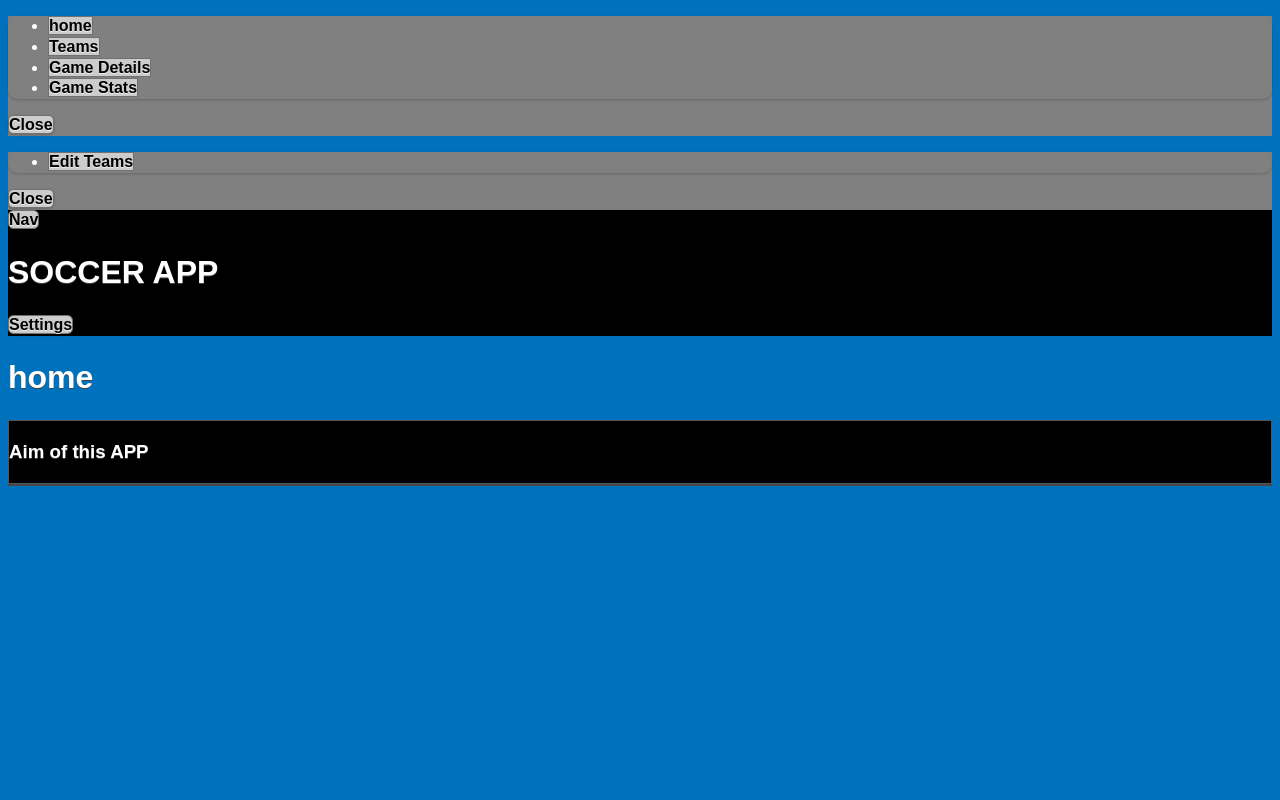
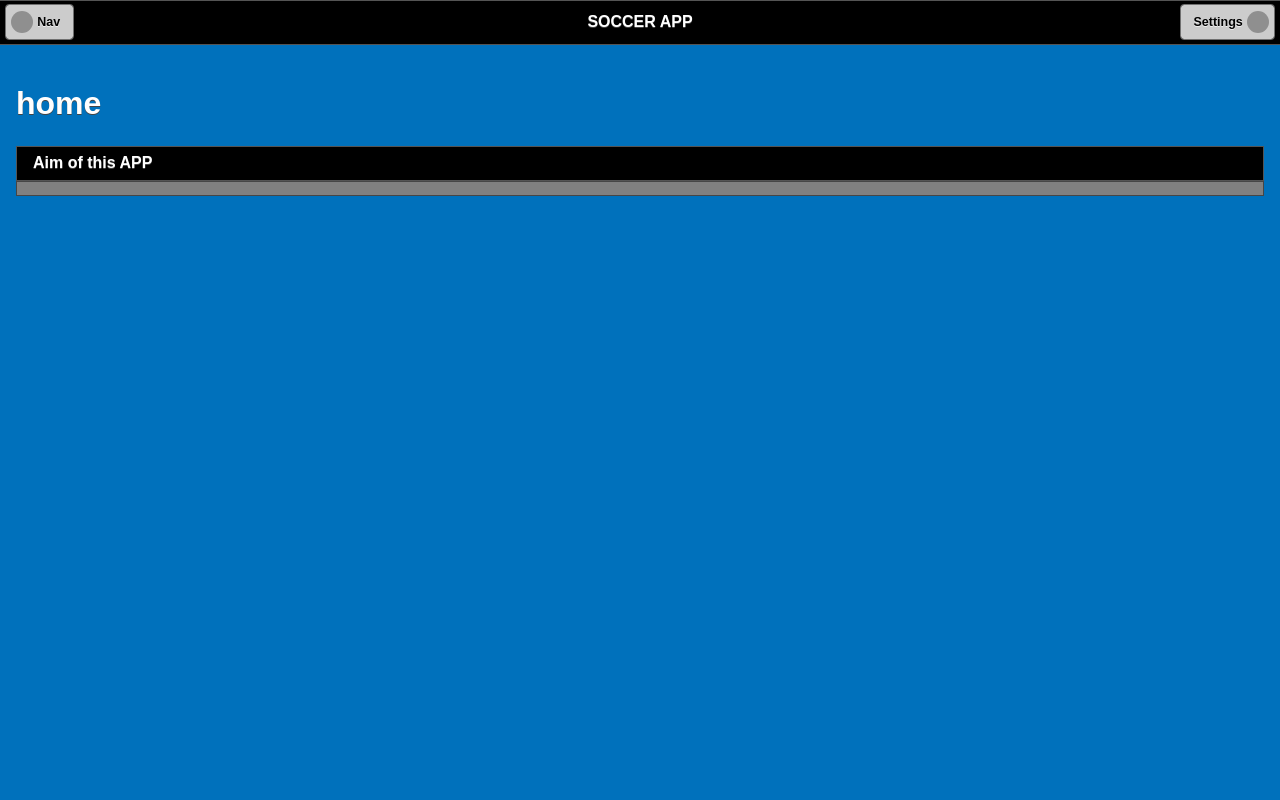
Before and after one commit to lorge42/SoccerApp, a plain HTML site: page index.html in a window 1280 px wide. Shown: the top 800 px of the page. Drawn offline with Linux system fonts and the light colour scheme.

Commit message:
fixed style
style fixed

```diff
--- a/index.html
+++ b/index.html
@@ -11,10 +11,10 @@ Copyright  2014  PCSquared.com.au
     <title>Project Template</title>
     <meta name="viewport" content="width=device-width, initial-scale=1">
         <!----------STYLESHEETS----------------------->
-         <link rel="stylesheet" href="css/custom-theme3.min.css" />
+         <link rel="stylesheet" href="css/soccerapptheme.min.css" />
           <!---Custom theme made with ThemeRoller---->
         <link rel="stylesheet" href="css/soccerapptheme.css" />
-         <link rel="stylesheet" href="css/soccerapptheme.min.css" />
+         <link rel="stylesheet" href="css/jquery.mobile.structure-1.4.0.css" />
         <!----<link rel="stylesheet" href="css/jquery.mobile-1.4.0.min.css" />
              <link rel="stylesheet" href="css/jquery.mobile.theme-1.4.0.min.css" />-------->
         <!-------------------JQUERY---------------------->
```
